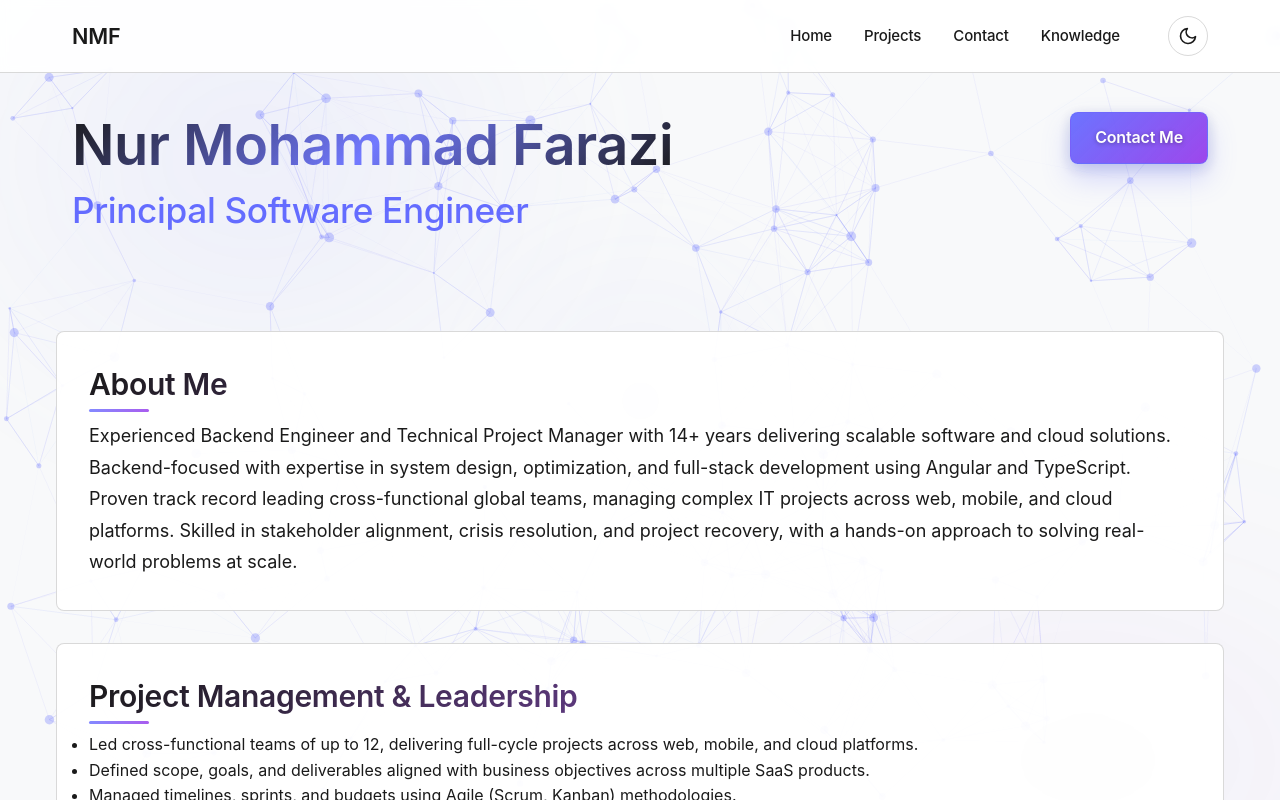
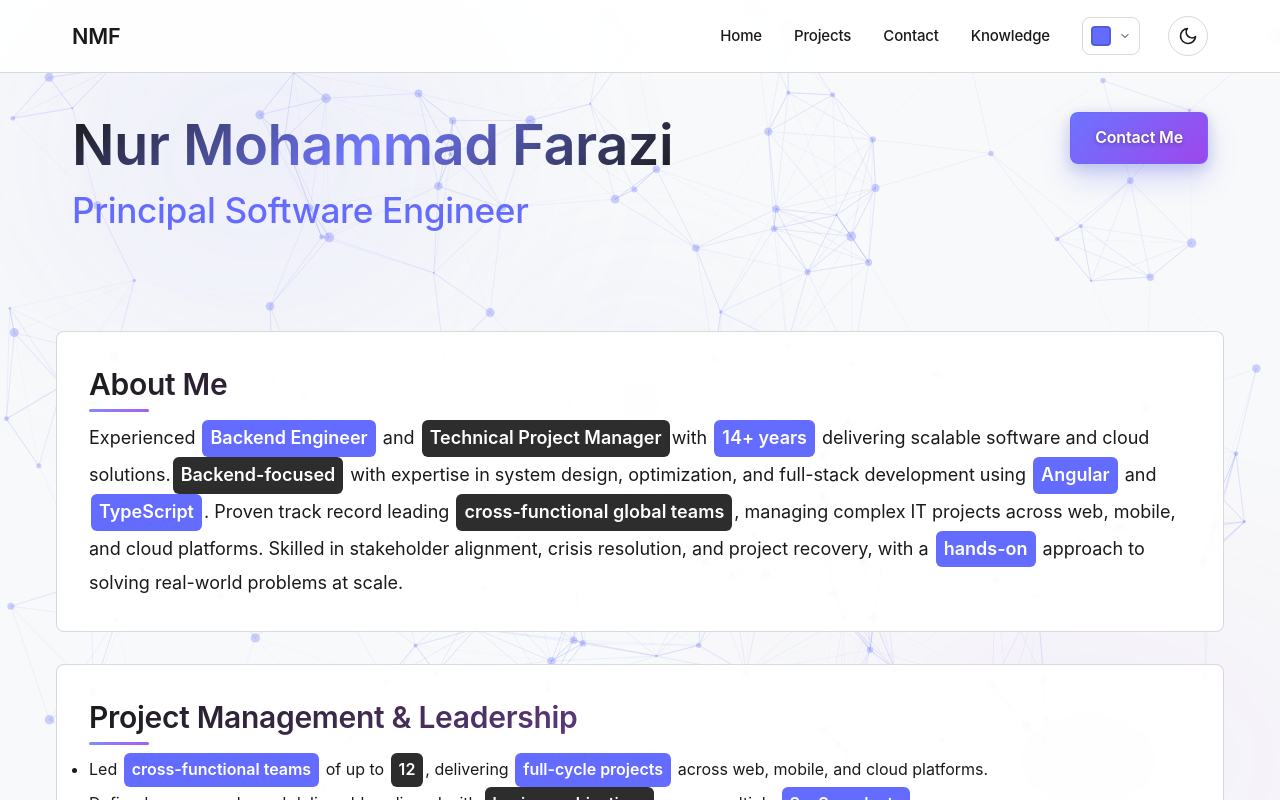
Before and after one commit to nurfarazi/personal-webpage, a React (Vite) app: page / in a window 1280 px wide. Shown: the top 800 px of the page. Built offline with nearby package versions, Linux system fonts and the light colour scheme; a web font is replaced by a local one.

Commit message:
feat: implement color picker component and integrate primary color selection in theme context

```diff
--- a/src/App.css
+++ b/src/App.css
@@ -511,6 +511,12 @@ a:hover {
   transform: rotate(20deg);
 }
 
+.nav-controls {
+  display: flex;
+  align-items: center;
+  gap: 0.75rem;
+}
+
 @media (max-width: 768px) {
   .theme-toggle {
     width: 36px;
@@ -618,6 +624,128 @@ a:hover {
   gap: 2rem;
 }
 
+/* Color Picker Styles */
+.color-picker {
+  position: relative;
+  display: inline-block;
+}
+
+.color-picker-trigger {
+  display: flex;
+  align-items: center;
+  gap: 0.5rem;
+  background: transparent;
+  border: 1px solid var(--border-color);
+  border-radius: 8px;
+  padding: 0.5rem;
+  cursor: pointer;
+  color: var(--text-primary);
+  transition: all 0.2s ease;
+}
+
+.color-picker-trigger:hover {
+  background: var(--surface);
+  border-color: var(--accent-color);
+}
+
+.color-preview {
+  width: 20px;
+  height: 20px;
+  border-radius: 4px;
+  border: 2px solid var(--border-color);
+  transition: border-color 0.2s ease;
+}
+
+.dropdown-arrow {
+  transition: transform 0.2s ease;
+}
+
+.dropdown-arrow.open {
+  transform: rotate(180deg);
+}
+
+.color-picker-dropdown {
+  position: absolute;
+  top: calc(100% + 0.5rem);
+  right: 0;
+  background: var(--bg-card);
+  border: 1px solid var(--border-color);
+  border-radius: 12px;
+  padding: 1rem;
+  box-shadow: 0 8px 32px var(--shadow);
+  backdrop-filter: blur(10px);
+  z-index: 1000;
+  min-width: 200px;
+  animation: fadeInScale 0.15s ease-out;
+}
+
+.color-picker-title {
+  font-size: var(--font-size-sm);
+  font-weight: var(--font-weight-medium);
+  color: var(--text-secondary);
+  margin-bottom: 0.75rem;
+  text-align: center;
+}
+
+.color-options {
+  display: flex;
+  flex-direction: column;
+  gap: 0.25rem;
+}
+
+.color-option {
+  display: flex;
+  align-items: center;
+  gap: 0.75rem;
+  background: transparent;
+  border: none;
+  border-radius: 8px;
+  padding: 0.75rem;
+  cursor: pointer;
+  color: var(--text-primary);
+  transition: all 0.2s ease;
+  text-align: left;
+  width: 100%;
+}
+
+.color-option:hover {
+  background: var(--surface);
+}
+
+.color-option.active {
+  background: rgba(var(--accent-color-rgb, 100, 108, 255), 0.1);
+}
+
+.color-swatch {
+  width: 24px;
+  height: 24px;
+  border-radius: 6px;
+  border: 2px solid var(--border-color);
+  flex-shrink: 0;
+}
+
+.color-label {
+  font-size: var(--font-size-sm);
+  font-weight: var(--font-weight-medium);
+  flex: 1;
+}
+
+.check-icon {
+  color: var(--accent-color);
+  flex-shrink: 0;
+}
+
+@keyframes fadeInScale {
+  from {
+    opacity: 0;
+    transform: translateY(-4px) scale(0.95);
+  }
+  to {
+    opacity: 1;
+    transform: translateY(0) scale(1);
+  }
+}
+
 @media (max-width: 600px) {
   .bento-card {
     flex-direction: column;
@@ -631,4 +759,10 @@ a:hover {
   .bento-experience-grid {
     gap: 1.2rem;
   }
+
+  .color-picker-dropdown {
+    right: -1rem;
+    left: -1rem;
+    min-width: auto;
+  }
 }
--- /dev/null
+++ b/src/components/ColorPicker.tsx
@@ -0,0 +1,81 @@
+import { useState, useRef, useEffect } from 'react';
+import { useTheme } from '../hooks/useTheme';
+import { colorOptions } from '../contexts/colorOptions';
+
+const ColorPicker = () => {
+  const { primaryColor, setPrimaryColor } = useTheme();
+  const [isOpen, setIsOpen] = useState(false);
+  const dropdownRef = useRef<HTMLDivElement>(null);
+
+  const currentColor = colorOptions.find(option => option.name === primaryColor);
+
+  useEffect(() => {
+    const handleClickOutside = (event: MouseEvent) => {
+      if (dropdownRef.current && !dropdownRef.current.contains(event.target as Node)) {
+        setIsOpen(false);
+      }
+    };
+
+    document.addEventListener('mousedown', handleClickOutside);
+    return () => document.removeEventListener('mousedown', handleClickOutside);
+  }, []);
+
+  const handleColorSelect = (colorName: typeof primaryColor) => {
+    setPrimaryColor(colorName);
+    setIsOpen(false);
+  };
+
+  return (
+    <div className="color-picker" ref={dropdownRef}>
+      <button
+        onClick={() => setIsOpen(!isOpen)}
+        className="color-picker-trigger"
+        aria-label="Select primary color"
+        aria-expanded={isOpen}
+      >
+        <div
+          className="color-preview"
+          style={{ backgroundColor: currentColor?.primary }}
+        />
+        <svg
+          width="12"
+          height="12"
+          viewBox="0 0 24 24"
+          fill="none"
+          className={`dropdown-arrow ${isOpen ? 'open' : ''}`}
+        >
+          <path d="M6 9l6 6 6-6" stroke="currentColor" strokeWidth="2" strokeLinecap="round" strokeLinejoin="round"/>
+        </svg>
+      </button>
+
+      {isOpen && (
+        <div className="color-picker-dropdown">
+          <div className="color-picker-title">Choose Color</div>
+          <div className="color-options">
+            {colorOptions.map((option) => (
+              <button
+                key={option.name}
+                onClick={() => handleColorSelect(option.name)}
+                className={`color-option ${option.name === primaryColor ? 'active' : ''}`}
+                aria-label={`Select ${option.label} color`}
+              >
+                <div
+                  className="color-swatch"
+                  style={{ backgroundColor: option.primary }}
+                />
+                <span className="color-label">{option.label}</span>
+                {option.name === primaryColor && (
+                  <svg width="16" height="16" viewBox="0 0 24 24" fill="none" className="check-icon">
+                    <path d="M20 6L9 17l-5-5" stroke="currentColor" strokeWidth="2" strokeLinecap="round" strokeLinejoin="round"/>
+                  </svg>
+                )}
+              </button>
+            ))}
+          </div>
+        </div>
+      )}
+    </div>
+  );
+};
+
+export default ColorPicker;
--- a/src/components/Navbar.tsx
+++ b/src/components/Navbar.tsx
@@ -1,5 +1,6 @@
 import { Link } from 'react-router-dom';
 import { useTheme } from '../hooks/useTheme';
+import ColorPicker from './ColorPicker';
 
 const Navbar = () => {
   const { theme, toggleTheme } = useTheme();
@@ -13,6 +14,8 @@ const Navbar = () => {
           <Link to="/projects">Projects</Link>
           <Link to="/contact">Contact</Link>
           <Link to="/knowledge">Knowledge</Link>
+          <div className="nav-controls">
+            <ColorPicker />
             <button
               onClick={toggleTheme}
               className="theme-toggle"
@@ -31,6 +34,7 @@ const Navbar = () => {
             </button>
           </div>
         </div>
+      </div>
     </nav>
   );
 };
--- a/src/contexts/ThemeContext.tsx
+++ b/src/contexts/ThemeContext.tsx
@@ -1,5 +1,6 @@
 import { useEffect, useState, ReactNode } from 'react';
-import { Theme, ThemeContext } from './themeTypes';
+import { Theme, PrimaryColor, ThemeContext } from './themeTypes';
+import { colorOptions } from './colorOptions';
 
 interface ThemeProviderProps {
   children: ReactNode;
@@ -16,6 +17,11 @@ export const ThemeProvider = ({ children }: ThemeProviderProps) => {
     return savedTheme;
   });
 
+  const [primaryColor, setPrimaryColorState] = useState<PrimaryColor>(() => {
+    const savedColor = localStorage.getItem('primaryColor') as PrimaryColor;
+    return savedColor || 'blue';
+  });
+
   const toggleTheme = () => {
     setTheme(prevTheme => {
       const newTheme = prevTheme === 'light' ? 'dark' : 'light';
@@ -24,14 +30,28 @@ export const ThemeProvider = ({ children }: ThemeProviderProps) => {
     });
   };
 
+  const setPrimaryColor = (color: PrimaryColor) => {
+    setPrimaryColorState(color);
+    localStorage.setItem('primaryColor', color);
+  };
+
   useEffect(() => {
     // Apply theme class to document element
     document.documentElement.setAttribute('data-theme', theme);
     document.documentElement.className = theme;
   }, [theme]);
 
+  useEffect(() => {
+    // Apply primary color CSS variables
+    const colorOption = colorOptions.find(option => option.name === primaryColor);
+    if (colorOption) {
+      document.documentElement.style.setProperty('--accent-color', colorOption.primary);
+      document.documentElement.style.setProperty('--accent-hover', colorOption.hover);
+    }
+  }, [primaryColor]);
+
   return (
-    <ThemeContext.Provider value={{ theme, toggleTheme }}>
+    <ThemeContext.Provider value={{ theme, primaryColor, toggleTheme, setPrimaryColor }}>
       {children}
     </ThemeContext.Provider>
   );
--- /dev/null
+++ b/src/contexts/colorOptions.ts
@@ -0,0 +1,10 @@
+import { ColorOption } from './themeTypes';
+
+export const colorOptions: ColorOption[] = [
+  { name: 'blue', label: 'Blue', primary: '#646cff', hover: '#8288ff' },
+  { name: 'purple', label: 'Purple', primary: '#8b5cf6', hover: '#a78bfa' },
+  { name: 'green', label: 'Green', primary: '#10b981', hover: '#34d399' },
+  { name: 'orange', label: 'Orange', primary: '#f59e0b', hover: '#fbbf24' },
+  { name: 'red', label: 'Red', primary: '#ef4444', hover: '#f87171' },
+  { name: 'pink', label: 'Pink', primary: '#ec4899', hover: '#f472b6' },
+];
--- a/src/pages/HomePage.css
+++ b/src/pages/HomePage.css
@@ -560,3 +560,44 @@
     display: none;
   }
 }
+
+/* Highlighted text styles */
+.highlight-text {
+  display: inline-block;
+  padding: 4px 8px;
+  margin: 0 2px;
+  border-radius: 6px;
+  font-weight: 600;
+  line-height: 1.6;
+  transition: all 0.2s ease;
+}
+
+.highlight-primary {
+  background-color: var(--accent-color);
+  color: #ffffff;
+}
+
+.highlight-dark {
+  background-color: #2d2d2d;
+  color: #ffffff;
+}
+
+[data-theme="dark"] .highlight-primary {
+  background-color: var(--accent-hover);
+  color: #ffffff;
+}
+
+[data-theme="dark"] .highlight-dark {
+  background-color: #3d3d3d;
+  color: #ffffff;
+}
+
+/* Hover effects for highlighted text */
+.highlight-text:hover {
+  transform: translateY(-1px);
+  box-shadow: 0 2px 8px rgba(0, 0, 0, 0.1);
+}
+
+[data-theme="dark"] .highlight-text:hover {
+  box-shadow: 0 2px 8px rgba(255, 255, 255, 0.1);
+}
--- a/src/pages/HomePage.tsx
+++ b/src/pages/HomePage.tsx
@@ -316,13 +316,13 @@ const HomePage: React.FC = () => {
           About Me
         </motion.h2>
         <motion.p variants={heroItemVariants}>
-          Experienced Backend Engineer and Technical Project Manager
-          with 14+ years delivering scalable software and cloud solutions.
-          Backend-focused with expertise in system design, optimization, and full-stack development using Angular and TypeScript.
-          Proven track record leading cross-functional global teams, managing
+          Experienced <span className="highlight-text highlight-primary">Backend Engineer</span> and <span className="highlight-text highlight-dark">Technical Project Manager</span>
+          with <span className="highlight-text highlight-primary">14+ years</span> delivering scalable software and cloud solutions.
+          <span className="highlight-text highlight-dark">Backend-focused</span> with expertise in system design, optimization, and full-stack development using <span className="highlight-text highlight-primary">Angular</span> and <span className="highlight-text highlight-primary">TypeScript</span>.
+          Proven track record leading <span className="highlight-text highlight-dark">cross-functional global teams</span>, managing
           complex IT projects across web, mobile, and cloud platforms. Skilled
           in stakeholder alignment, crisis resolution, and project recovery,
-          with a hands-on approach to solving real-world problems at scale.
+          with a <span className="highlight-text highlight-primary">hands-on</span> approach to solving real-world problems at scale.
         </motion.p>
       </motion.section>
 
@@ -338,24 +338,24 @@ const HomePage: React.FC = () => {
         </motion.h2>
         <motion.ul variants={sectionVariants}>
           <motion.li variants={listItemVariants}>
-            Led cross-functional teams of up to 12, delivering full-cycle
-            projects across web, mobile, and cloud platforms.
+            Led <span className="highlight-text highlight-primary">cross-functional teams</span> of up to <span className="highlight-text highlight-dark">12</span>, delivering <span className="highlight-text highlight-primary">full-cycle
+            projects</span> across web, mobile, and cloud platforms.
           </motion.li>
           <motion.li variants={listItemVariants}>
-            Defined scope, goals, and deliverables aligned with business
-            objectives across multiple SaaS products.
+            Defined scope, goals, and deliverables aligned with <span className="highlight-text highlight-dark">business
+            objectives</span> across multiple <span className="highlight-text highlight-primary">SaaS products</span>.
           </motion.li>
           <motion.li variants={listItemVariants}>
-            Managed timelines, sprints, and budgets using Agile (Scrum, Kanban)
+            Managed timelines, sprints, and budgets using <span className="highlight-text highlight-primary">Agile</span> (<span className="highlight-text highlight-dark">Scrum</span>, <span className="highlight-text highlight-dark">Kanban</span>)
             methodologies.
           </motion.li>
           <motion.li variants={listItemVariants}>
-            Acted as primary liaison between technical teams, stakeholders, and
+            Acted as <span className="highlight-text highlight-primary">primary liaison</span> between technical teams, stakeholders, and
             external partners.
           </motion.li>
           <motion.li variants={listItemVariants}>
-            Mentored junior team members and established a software engineer
-            evaluation/growth framework.
+            <span className="highlight-text highlight-dark">Mentored</span> junior team members and established a <span className="highlight-text highlight-primary">software engineer
+            evaluation/growth framework</span>.
           </motion.li>
         </motion.ul>
       </motion.section>
```
Also changed, not shown: src/contexts/themeTypes.ts (+11 -0 lines). Lines whose indentation alone changed are shown as unchanged.
